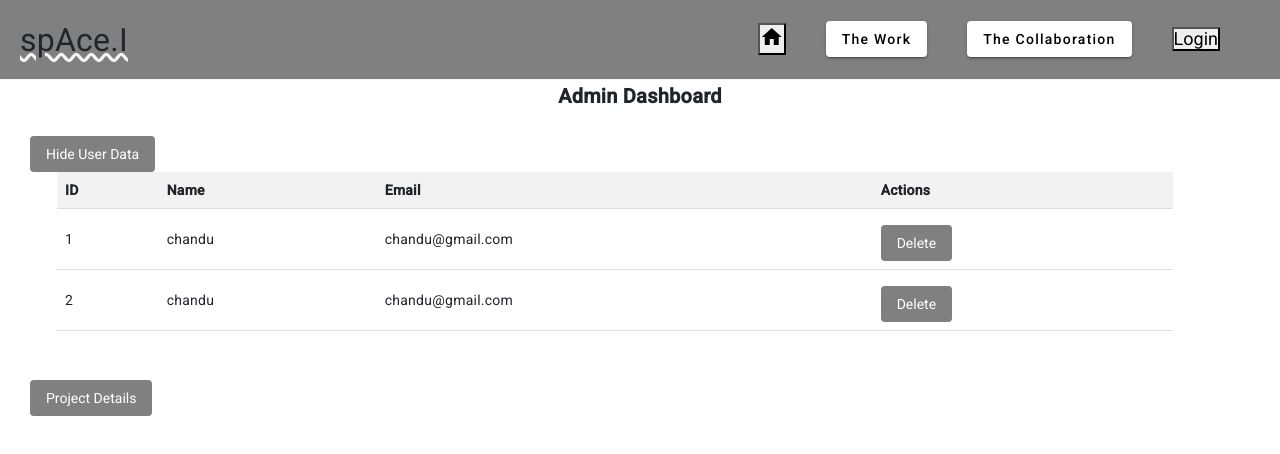
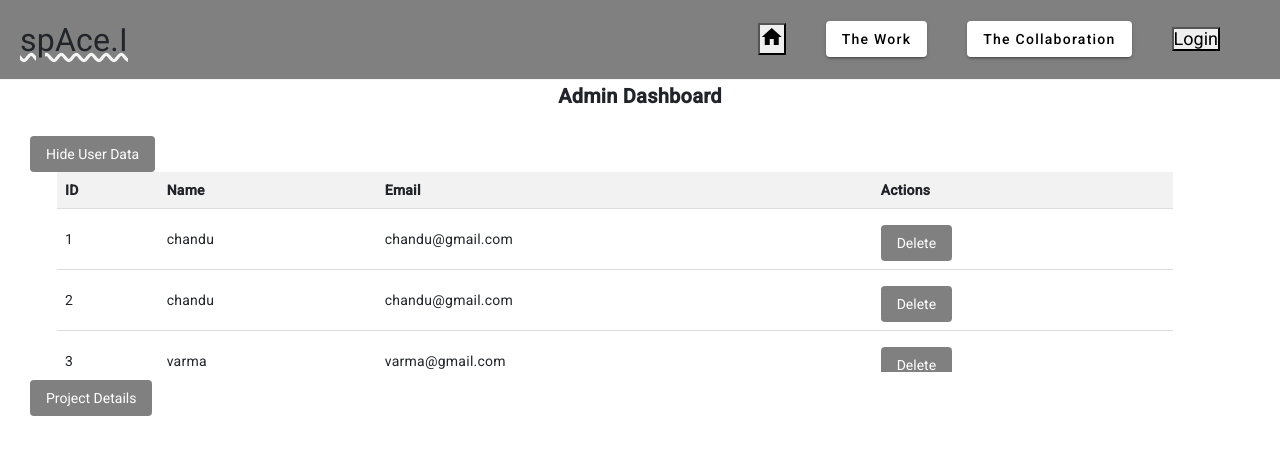
Before and after one commit to chanduvarmak/spAce.I-SPA, an Angular app: page /commercial in a window 1280 px wide. Shown: the top 454 px of the page. Built offline with nearby package versions, Linux system fonts and the light colour scheme; data requests are answered from the project's data file.

Commit message:
Completed dashboard toggle function.

```diff
--- a/db.json
+++ b/db.json
@@ -13,6 +13,20 @@
       "password": "chandu",
       "cpassword": "chandu",
       "id": 2
+    },
+    {
+      "uname": "varma",
+      "email": "varma@gmail.com",
+      "password": "varma",
+      "cpassword": "varma",
+      "id": 3
+    },
+    {
+      "uname": "varma",
+      "email": "varma@gmail.com",
+      "password": "varma",
+      "cpassword": "varma",
+      "id": 4
     }
   ],
   "contactus": [
@@ -75,6 +89,19 @@
         "Flask"
       ],
       "id": 5
+    },
+    {
+      "name": "samsung buds versions",
+      "email": "varma@gmail.com",
+      "description": "we are going to create new embedded series of buds pro series and volatile small size of Samsung buds.",
+      "frontendTechnologies": [
+        "Angular"
+      ],
+      "backendTechnologies": [
+        "ASP.NET",
+        "Flask"
+      ],
+      "id": 6
     }
   ],
   "profile": {
--- a/src/app/commercial/commercial.component.css
+++ b/src/app/commercial/commercial.component.css
@@ -98,3 +98,10 @@ button:hover {
   opacity: 1;
   max-height: 500px;
 }
+
+
+.projectcontainer{
+  height: 200px;
+  overflow: auto;
+  margin-left: 15px;
+}
--- a/src/app/commercial/commercial.component.html
+++ b/src/app/commercial/commercial.component.html
@@ -76,9 +76,45 @@
 
 <div *ngIf="jsonData" class="project">
   <button (click)="toggleData()">Project Details</button>
-  <div *ngIf="showData">
-    <pre>{{ jsonData | json }}</pre>
+  <div *ngIf="showData" class="projectcontainer">
+    <!-- <pre>{{ jsonData | json }}</pre> -->
+
+    <table>
+      <thead>
+        <tr>
+          <th>Name</th>
+          <th>Email</th>
+          <th>Description</th>
+          <th>Frontend Technologies</th>
+          <th>Backend Technologies</th>
+          <th>ID</th>
+        </tr>
+      </thead>
+      <tbody>
+        <tr *ngFor="let item of jsonData">
+          <td>{{ item.name }}</td>
+          <td>{{ item.email }}</td>
+          <td>{{ item.description }}</td>
+          <td>
+            <ul>
+              <li *ngFor="let technology of item.frontendTechnologies">
+                {{ technology }}
+              </li>
+            </ul>
+          </td>
+          <td>
+            <ul>
+              <li *ngFor="let technology of item.backendTechnologies">
+                {{ technology }}
+              </li>
+            </ul>
+          </td>
+          <td>{{ item.id }}</td>
+        </tr>
+      </tbody>
+    </table>
   </div>
+
   <!-- <table>
     <thead>
       <tr>
@@ -93,9 +129,8 @@
       </tr>
     </tbody>
   </table> -->
-</div>
 
-<!-- <h2>Add New User</h2>
+  <!-- <h2>Add New User</h2>
 
 <form (submit)="createUser()">
   <label for="name">Name:</label>
@@ -123,3 +158,4 @@
 
   <button type="submit">Update User</button>
 </form> -->
+</div>
--- a/src/app/commercial/commercial.component.ts
+++ b/src/app/commercial/commercial.component.ts
@@ -16,19 +16,19 @@ export class CommercialComponent {
   selectedUser: any = {};
   showUserTable: boolean = true;
   jsonData: any[] = [];
-
   showData: boolean = false;
 
   constructor(
+    private dataservice: SpaceiService,
     private userService: CrudService,
     private toastr: ToastrService,
     private http: HttpClient
   ) {}
+
   ngOnInit() {
     this.loadUsers();
-    this.http.get<any[]>('http://localhost:3000/contactus').subscribe((data) => {
+    this.dataservice.getData().subscribe(data => {
       this.jsonData = data;
-      console.log(this.jsonData);
     });
   }
   toggleData() {
--- a/src/app/spacei.service.ts
+++ b/src/app/spacei.service.ts
@@ -20,15 +20,13 @@ export class SpaceiService {
 
   private apiUrl = 'http://localhost:3000/contactus';
 
-  constructor(private http: HttpClient) { }
-
-  getData(): Observable<any> {
-    return this.http.get<any>(this.apiUrl);
+  constructor(private http: HttpClient) {}
+  getData(): Observable<any[]> {
+    return this.http.get<any[]>(this.apiUrl);
   }
   deleteData(id: number): Observable<any> {
     const url = `http://localhost:3000/signup`; // Replace with your API endpoint
 
     return this.http.delete(url);
   }
-
 }
```
